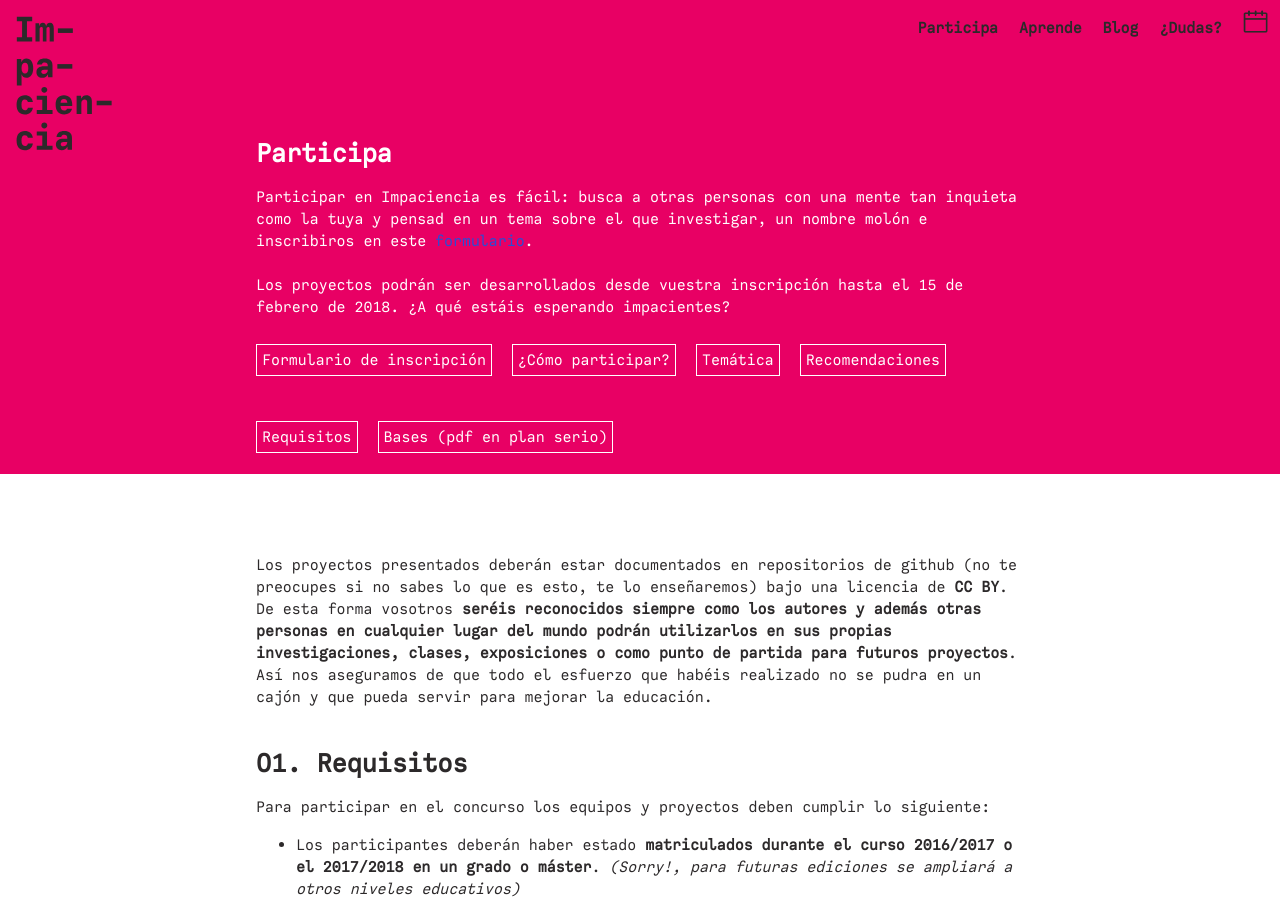
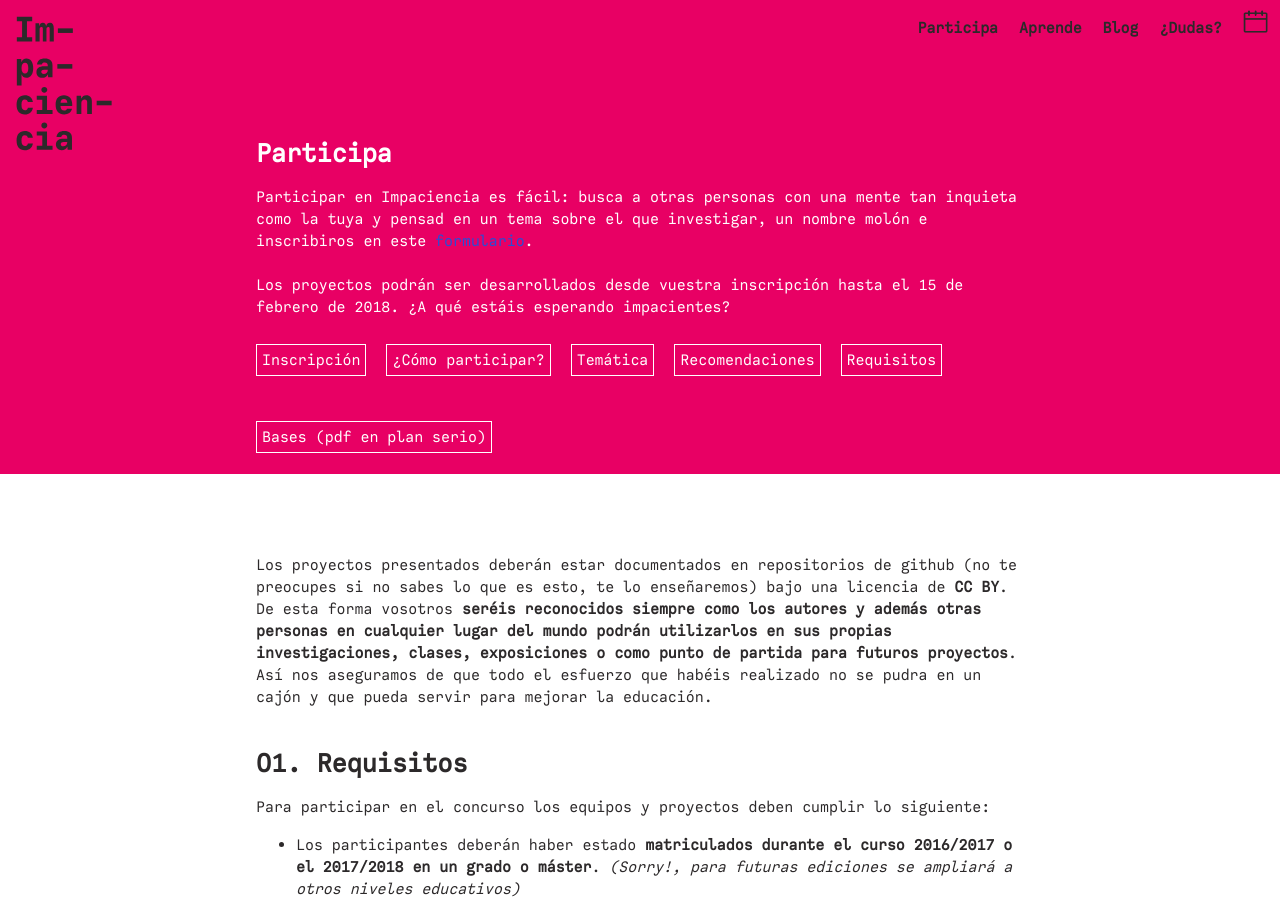
Before and after one commit to Impaciencia/impaciencia.github.io, a Jekyll site: the page built from participa.html, in a window 1280 px wide and 900 px high. Built offline with Jekyll 4.4.1, drawn with Linux system fonts in a browser that asks for light colours; some web fonts are replaced.

Commit message:
he cambiado la inscripición

```diff
--- a/_layouts/participa_layout.html
+++ b/_layouts/participa_layout.html
@@ -14,7 +14,7 @@ layout: page
 </br> </p>
 
 
-	<div class="boton"> <a href="https://goo.gl/forms/HEFHVHw6yKGNmh5E3"> Formulario de inscripción </a></div>
+	<div class="boton"> <a href="https://goo.gl/forms/HEFHVHw6yKGNmh5E3"> Inscripción </a></div>
 	<div class="boton"> <a href="{{ site.baseulr }}/participa#como" class="smoothScroll"> ¿Cómo participar? </a></div>
 	<div class="boton"> <a href="{{ site.baseulr }}/participa#evaluacion" class="smoothScroll"> Temática </a> </div>
 	<div class="boton"> <a href="{{ site.baseulr }}/participa#recomendaciones" class="smoothScroll"> Recomendaciones </a></div>
```
